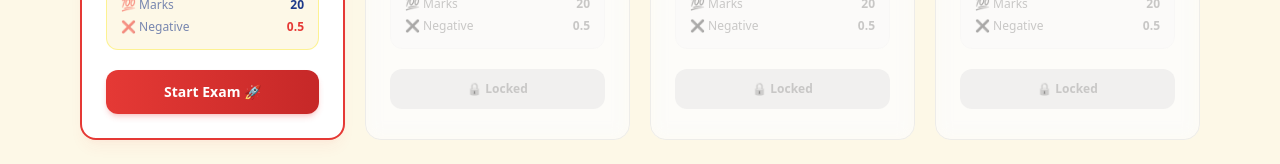
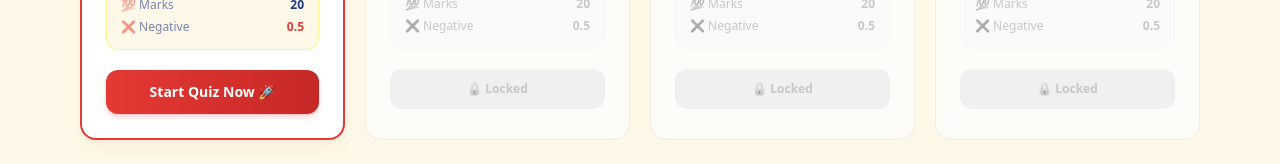
Before and after one commit to RusulAzom/bcspark, a Next.js app: page /a2z in a window 1280 px wide. Shown: the part 573-737 px from the top of the page. Built offline with nearby package versions, Linux system fonts and the light colour scheme.

Commit message:
A2z V 0.0.1 done quiz button url fixed

```diff
--- a/src/components/a2z/A2ZDemoPage.jsx
+++ b/src/components/a2z/A2ZDemoPage.jsx
@@ -354,10 +354,10 @@ export default function A2ZDemoPage() {
               </div>
               <div className="mt-3 md:mt-5">
                 <a
-                  href="http://localhost:3000/t20/gk/a2z"
+                  href="/t20/gk/all"
                   className="w-full flex items-center justify-center gap-1.5 bg-gradient-to-r from-[#E53935] to-[#C62828] text-white font-bold py-2.5 md:py-3 rounded-lg md:rounded-xl text-xs md:text-sm hover:from-[#C62828] hover:to-[#B71C1C] transition-all duration-200 shadow-md shadow-[#E53935]/20"
                 >
-                  Start Exam 🚀
+                  Start Quiz Now 🚀
                 </a>
               </div>
             </div>
```
